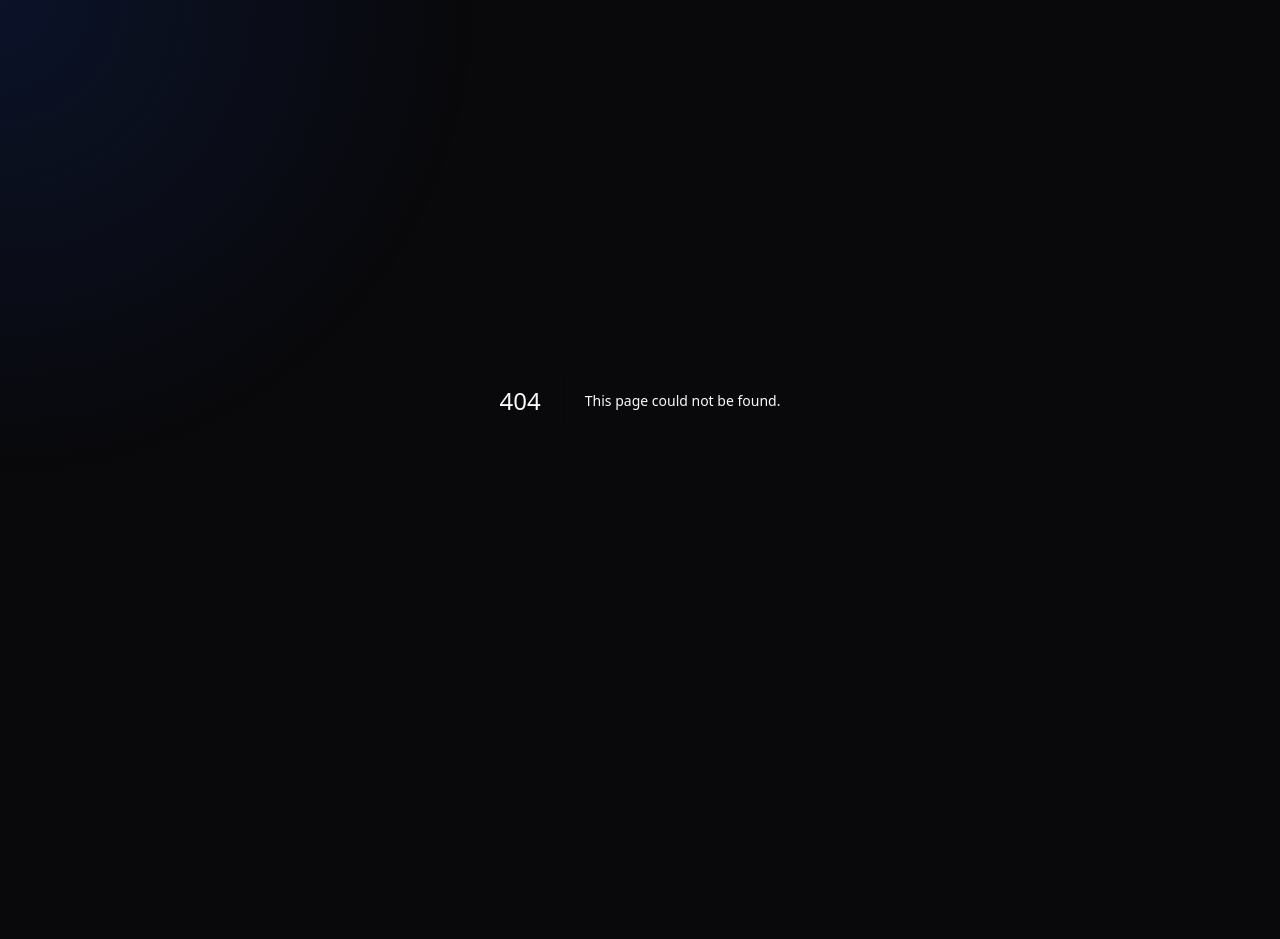
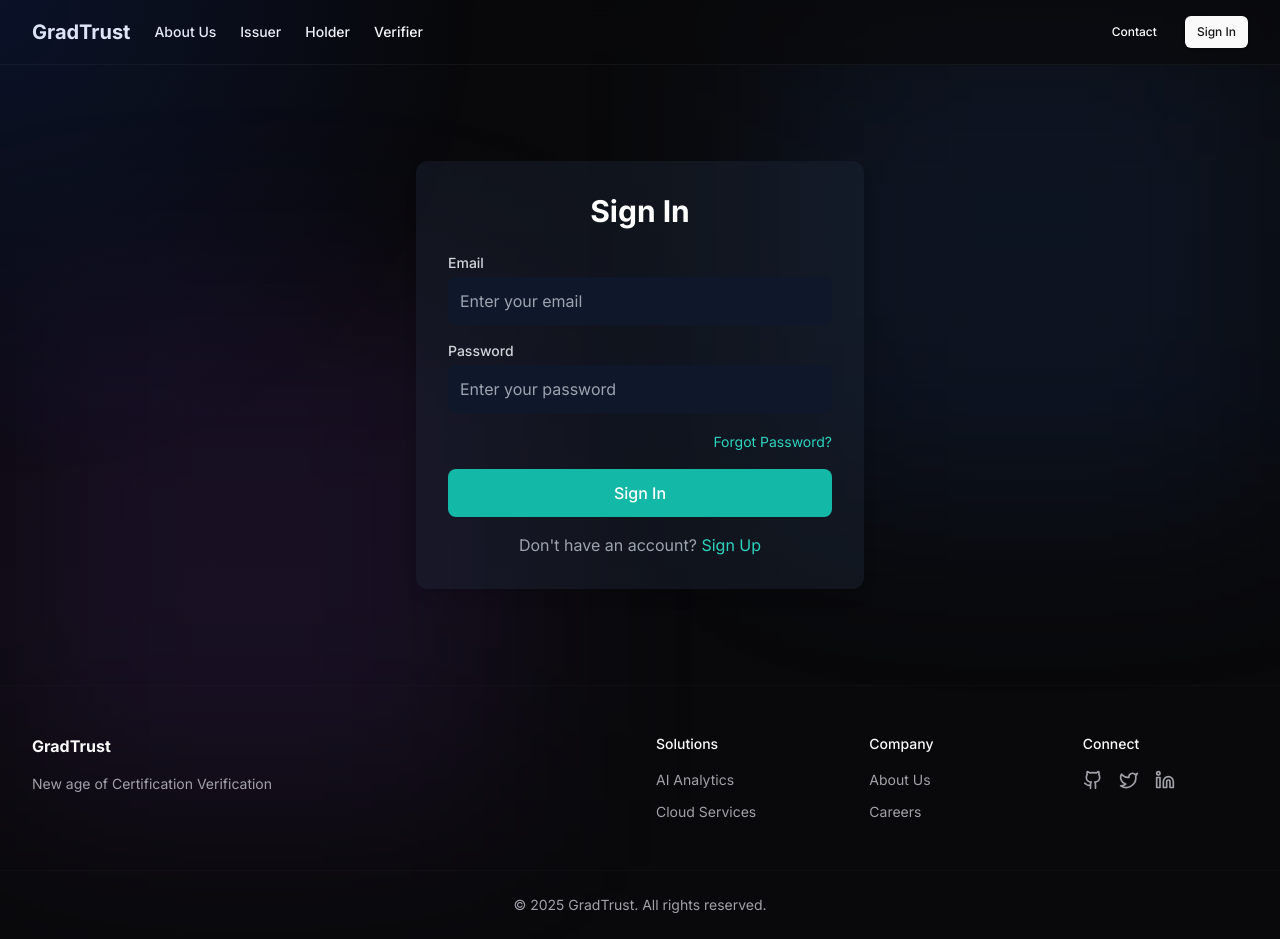
Before and after one commit to gvbrielflores/capstone_gradtrust, a Next.js app in the folder frontend/src/my-app/: page /Sign_In in a window 1280 px wide. Before the commit this address had no page. Before the commit the page ends 800 px from the top, so only its background shows below. Built offline with nearby package versions, Linux system fonts and the light colour scheme.

Commit message:
Created a Sign in Page

```diff
--- /dev/null
+++ b/frontend/src/my-app/app/Sign_In/page.tsx
@@ -0,0 +1,96 @@
+"use client"
+
+import { useState } from "react"
+import Link from "next/link"
+import Navbar from "@/components/navbar"
+import Footer from "@/components/footer"
+import { motion } from "framer-motion"
+
+export default function SignInPage() {
+  const [email, setEmail] = useState("")
+  const [password, setPassword] = useState("")
+
+  const handleSignIn = (e: React.FormEvent) => {
+    e.preventDefault()
+    console.log("Signing in with", { email, password })
+    // Add authentication logic here (API call, Firebase, etc.)
+  }
+
+  return (
+    <div className="relative min-h-screen flex flex-col">
+      {/* Background gradients */}
+      <div className="pointer-events-none fixed inset-0">
+        <div className="absolute inset-0 bg-gradient-to-b from-background via-background/90 to-background" />
+        <div className="absolute right-0 top-0 h-[500px] w-[500px] bg-blue-500/10 blur-[100px]" />
+        <div className="absolute bottom-0 left-0 h-[500px] w-[500px] bg-purple-500/10 blur-[100px]" />
+      </div>
+
+      <div className="relative z-10 flex flex-col flex-grow">
+        <Navbar />
+        <main className="flex flex-col items-center justify-center flex-grow p-8 md:p-24 text-white">
+          {/* Sign In Section */}
+          <motion.section
+            initial={{ opacity: 0, y: 50 }}
+            animate={{ opacity: 1, y: 0 }}
+            transition={{ duration: 0.8 }}
+            className="w-full max-w-md bg-slate-800/40 p-8 rounded-xl shadow-lg"
+          >
+            <h1 className="text-3xl font-bold mb-6 text-center">Sign In</h1>
+
+            <form onSubmit={handleSignIn} className="flex flex-col space-y-4">
+              {/* Email Input */}
+              <div>
+                <label className="block text-sm font-medium text-gray-300 mb-1">Email</label>
+                <input
+                  type="email"
+                  value={email}
+                  onChange={(e) => setEmail(e.target.value)}
+                  required
+                  className="w-full p-3 rounded-lg bg-slate-900 text-white focus:ring-2 focus:ring-teal-500 outline-none"
+                  placeholder="Enter your email"
+                />
+              </div>
+
+              {/* Password Input */}
+              <div>
+                <label className="block text-sm font-medium text-gray-300 mb-1">Password</label>
+                <input
+                  type="password"
+                  value={password}
+                  onChange={(e) => setPassword(e.target.value)}
+                  required
+                  className="w-full p-3 rounded-lg bg-slate-900 text-white focus:ring-2 focus:ring-teal-500 outline-none"
+                  placeholder="Enter your password"
+                />
+              </div>
+
+              {/* Forgot Password */}
+              <div className="text-right">
+                <Link href="/forgot-password" className="text-teal-400 hover:underline text-sm">
+                  Forgot Password?
+                </Link>
+              </div>
+
+              {/* Sign In Button */}
+              <button
+                type="submit"
+                className="bg-teal-500 hover:bg-teal-600 text-white font-medium py-3 px-6 rounded-lg transition-colors w-full"
+              >
+                Sign In
+              </button>
+            </form>
+
+            {/* Sign Up Link */}
+            <p className="text-center text-gray-400 mt-4">
+              Don't have an account?{" "}
+              <Link href="/Sign_Up" className="text-teal-400 hover:underline">
+                Sign Up
+              </Link>
+            </p>
+          </motion.section>
+        </main>
+        <Footer />
+      </div>
+    </div>
+  )
+}
--- a/frontend/src/my-app/app/about/page.tsx
+++ b/frontend/src/my-app/app/about/page.tsx
@@ -47,7 +47,7 @@ export default function AboutPage() {
                 <p className="text-lg mb-4">
                 Founded in 2025, GradTrust was built on a simple mission: restore trust in the hiring process.
                 Our founders saw a growing need for a secure and efficient way to verify academic credentials,
-                ensuring that employers can confidently assess candidates based on verified achievements.
+                ensuring that employers can confidently assess candidates based on authenticated qualifications.
                 </p>
               </div>
             </div>
--- a/frontend/src/my-app/app/issuer/page.tsx
+++ b/frontend/src/my-app/app/issuer/page.tsx
@@ -1,11 +1,25 @@
 "use client"
 
-import Link from "next/link"
-import Image from "next/image"
+import { useState } from "react"
 import Navbar from "@/components/navbar"
 import Footer from "@/components/footer"
 
-export default function AboutPage() {
+export default function IssuerPage() {
+  const [selectedFile, setSelectedFile] = useState<File | null>(null)
+
+  const handleFileChange = (event: React.ChangeEvent<HTMLInputElement>) => {
+    if (event.target.files && event.target.files[0]) {
+      setSelectedFile(event.target.files[0])
+    }
+  }
+
+  const handleUpload = () => {
+    if (selectedFile) {
+      // Handle file upload here (e.g., send to API or cloud storage)
+      alert(`Uploading ${selectedFile.name}`)
+    }
+  }
+
   return (
     <div className="relative min-h-screen">
       {/* Background gradients */}
@@ -19,11 +33,40 @@ export default function AboutPage() {
         <Navbar />
         <main className="flex flex-col items-center p-8 md:p-24 text-white">
           {/* Hero Section */}
-          <section className="w-full max-w-7xl mb-16">
-            <h1 className="text-4xl md:text-6xl font-bold mb-6">Issuer</h1>
+          <section className="w-full max-w-7xl mb-16 text-center">
+            <h1 className="text-4xl md:text-6xl font-bold mb-6">Upload a Certificate</h1>
+            <p className="text-lg text-gray-300 mb-6">
+              Select a PDF file to upload.
+            </p>
 
+            {/* File Upload Input styled as a button */}
+            <label className="cursor-pointer bg-teal-500 hover:bg-teal-600 text-white font-medium py-3 px-6 rounded-lg transition-colors text-center">
+              <input
+                type="file"
+                accept="application/pdf"
+                onChange={handleFileChange}
+                className="hidden"
+              />
+              Choose File
+            </label>
+
+            {/* Display Selected File Name */}
+            {selectedFile && (
+              <p className="mt-4 text-gray-300">
+                Selected: <span className="font-semibold">{selectedFile.name}</span>
+              </p>
+            )}
+
+            {/* Upload Button (Visible only when a file is selected) */}
+            {selectedFile && (
+              <button
+                onClick={handleUpload}
+                className="bg-teal-500 hover:bg-teal-600 text-white font-medium py-3 px-6 rounded-lg transition-colors mt-6"
+              >
+                Upload
+              </button>
+            )}
           </section>
-
         </main>
         <Footer />
       </div>
--- a/frontend/src/my-app/components/footer.tsx
+++ b/frontend/src/my-app/components/footer.tsx
@@ -70,7 +70,7 @@ export default function Footer() {
       </div>
       <div className="container border-t border-border/20 py-6">
         <p className="text-center text-sm text-muted-foreground">
-          © {new Date().getFullYear()} Amane Soft, Inc. All rights reserved.
+          © {new Date().getFullYear()} GradTrust. All rights reserved.
         </p>
       </div>
     </footer>
--- a/frontend/src/my-app/components/hero.tsx
+++ b/frontend/src/my-app/components/hero.tsx
@@ -10,7 +10,7 @@ export default function Hero() {
         initial={{ opacity: 0, y: 50 }}
         whileInView={{ opacity: 1, y: 0 }}
         transition={{ duration: 0.8 }}
-        viewport={{ once: true }}
+        viewport={{ once: false, amount: 0.5 }}
         className="space-y-6"
       >
         <h1 className="bg-gradient-to-br from-white from-30% via-white/90 to-white/70 bg-clip-text text-4xl font-bold tracking-tight text-transparent sm:text-5xl md:text-6xl lg:text-7xl">
--- a/frontend/src/my-app/components/navbar.tsx
+++ b/frontend/src/my-app/components/navbar.tsx
@@ -27,7 +27,9 @@ export default function Navbar() {
           <Button variant="ghost" size="sm" className="hidden md:flex">
             Contact
           </Button>
-          <Button size="sm">Get a Demo</Button>
+          <Link href="/Sign_In">
+            <Button size="sm">Sign In</Button>
+          </Link>
         </div>
       </div>
     </header>
```
